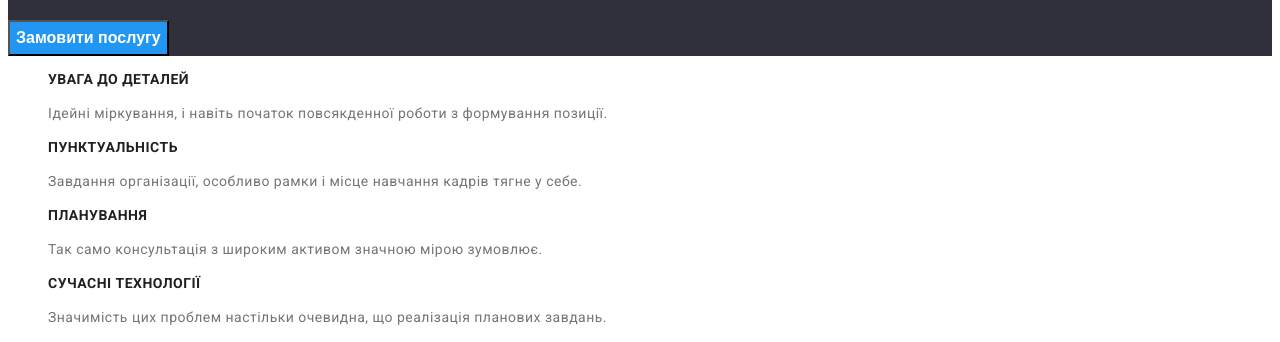
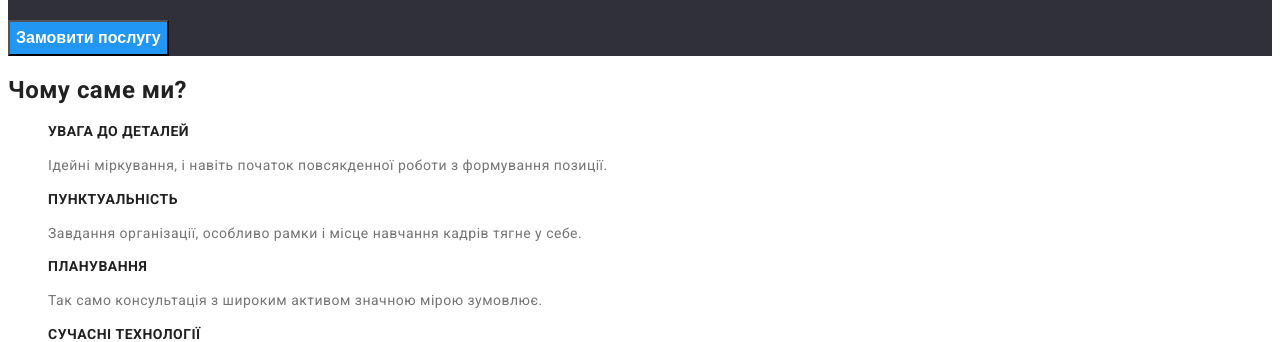
Before and after one commit to jamleston/goit-markup-hw-08, a plain HTML site: page index.html in a window 1280 px wide. Shown: the part 279-621 px from the top of the page. Drawn offline with Linux system fonts and the light colour scheme.

Commit message:
Add hidden h2 to index.html

```diff
--- a/index.html
+++ b/index.html
@@ -40,6 +40,8 @@
         </section>
         <!-- pluses -->
         <section class="pluses">
+            <!-- hide h2 -->
+            <h2>Чому саме ми?</h2>
             <ul class="pluses-list list">
                 <li>
                     <h3>УВАГА ДО ДЕТАЛЕЙ</h3>
```
